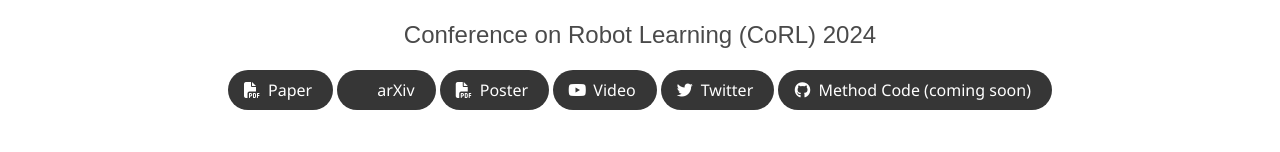
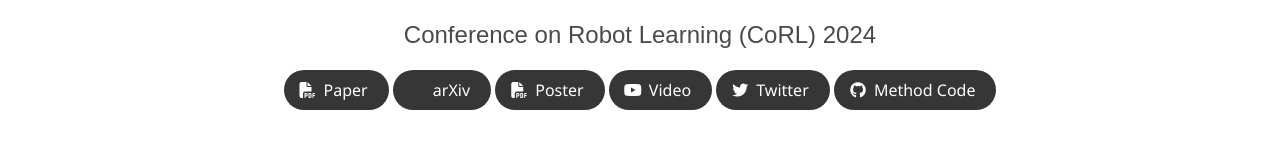
Before and after one commit to binghao-huang/3D-ViTac, a plain HTML site: page index.html in a window 1280 px wide. Shown: the part 378-530 px from the top of the page. Drawn offline with nearby package versions, Linux system fonts and the light colour scheme; some icons are missing; a web font is replaced by a local one.

Commit message:
method code

```diff
--- a/index.html
+++ b/index.html
@@ -140,11 +140,11 @@
                 </span>
                 <!-- Code Link. -->
                 <span class="link-block">
-                  <a href="" class="external-link button is-normal is-rounded is-dark">
+                  <a href="https://github.com/binghao-huang/3d-vitac-training-code" class="external-link button is-normal is-rounded is-dark">
                     <span class="icon">
                       <i class="fab fa-github"></i>
                     </span>
-                    <span>Method Code (coming soon)</span>
+                    <span>Method Code</span>
                   </a>
                 </span>
               </div>
```
